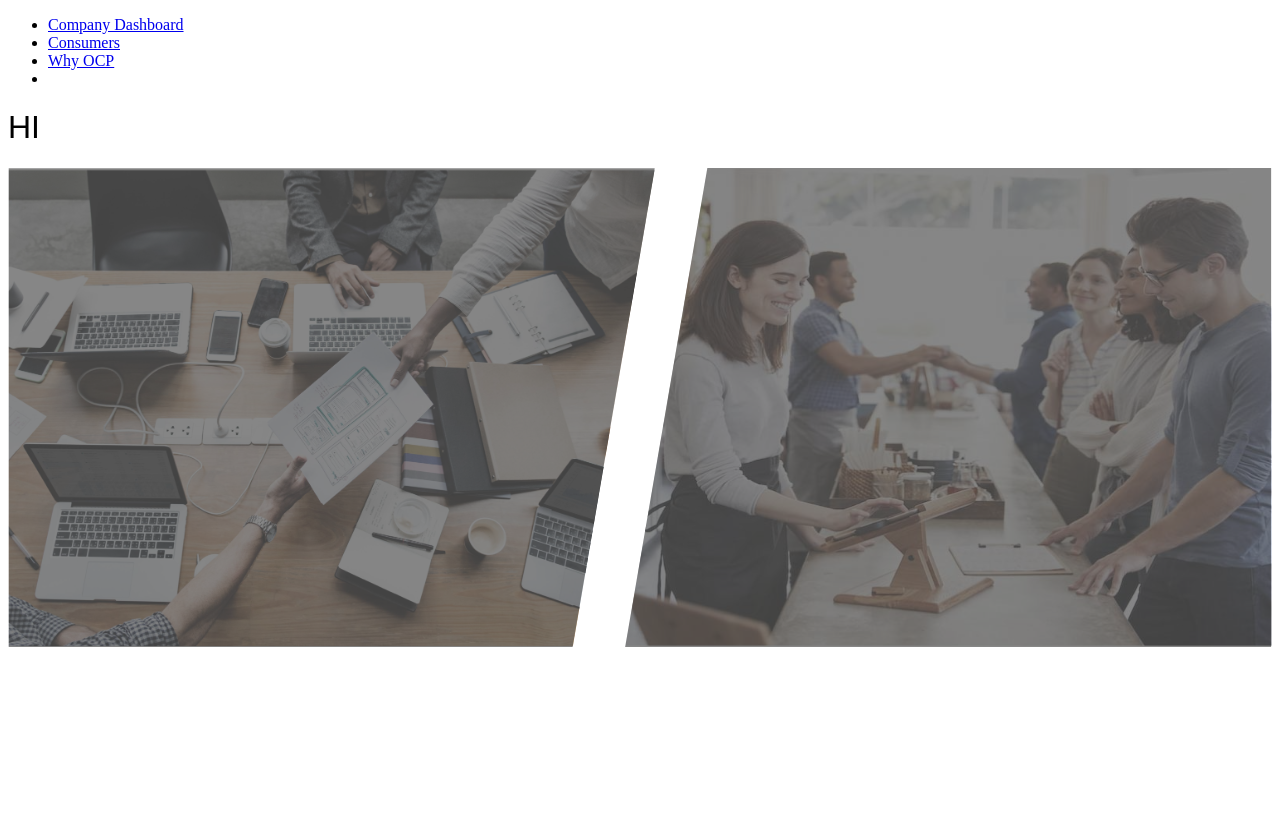
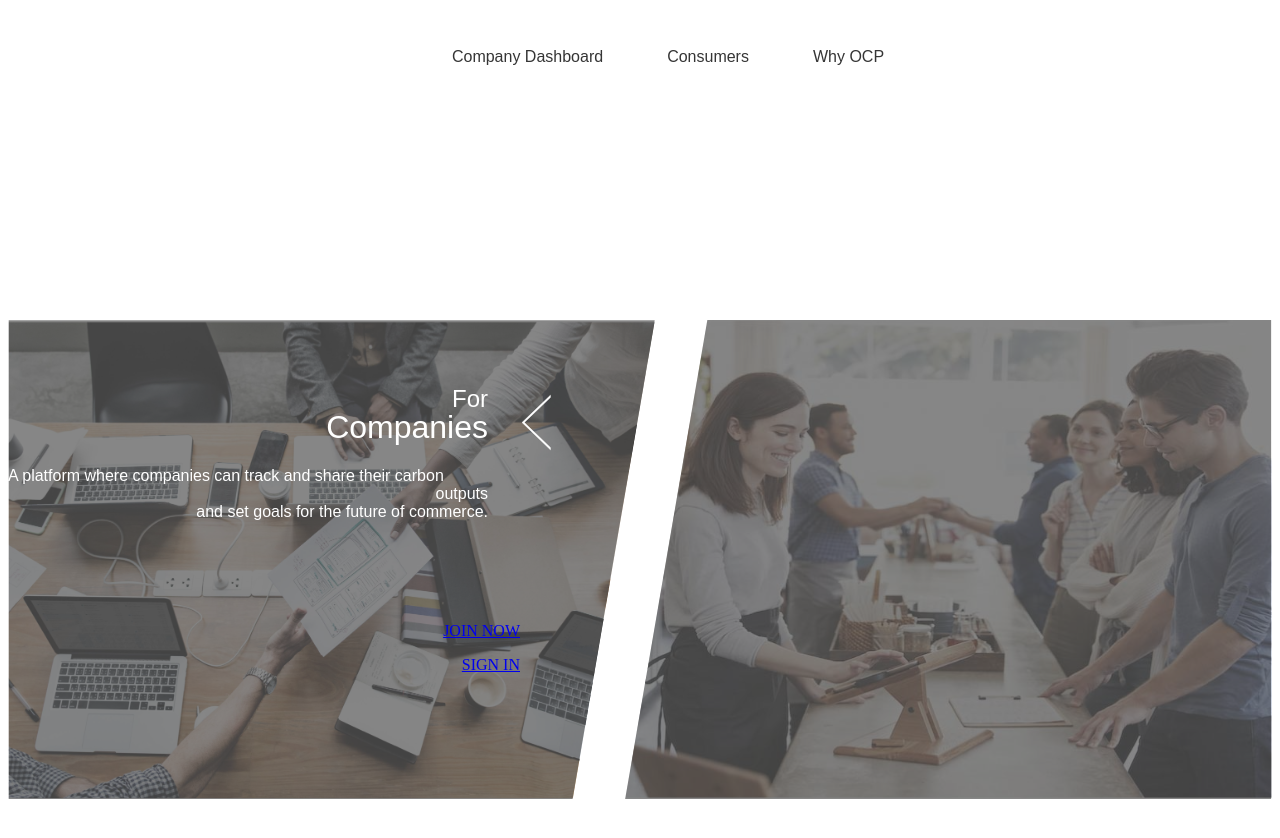
Before and after one commit to lkzailac/open-cycle-project, a React (Create React App) app in the folder react-app/: page / in a window 1280 px wide. Shown: the top 838 px of the page. Before the commit the page ends 800 px from the top, so only its background shows below. Built offline with nearby package versions, Linux system fonts and the light colour scheme; no server answers; a web font is replaced by a local one.

Commit message:
styling welcome

```diff
--- a/react-app/src/App.js
+++ b/react-app/src/App.js
@@ -6,7 +6,7 @@ import LoginForm from "./components/auth/LoginForm";
 import SignUpForm from "./components/auth/SignUpForm";
 import CompanyLoginForm from "./components/auth/CompanyLoginForm"
 import CompanySignUpForm from "./components/auth/CompanySignUpForm"
-import NavBar from "./components/NavBar";
+import NavBar from "./components/NavBar/index";
 import ProtectedRoute from "./components/auth/ProtectedRoute";
 import User from "./components/User";
 import { authenticate } from "./store/session";
@@ -17,13 +17,13 @@ function App() {
   const [loaded, setLoaded] = useState(false);
   const dispatch = useDispatch();
 
-  useEffect(() => {
-    (async() => {
-      await dispatch(authenticate());
-      await dispatch(companyAuthenticate())
-      setLoaded(true);
-    })();
-  }, []);
+  // useEffect(() => {
+  //   (async() => {
+  //     await dispatch(authenticate());
+  //     await dispatch(companyAuthenticate())
+  //     setLoaded(true);
+  //   })();
+  // }, []);
 
   // if (!loaded) {
   //   return null;
--- a/react-app/src/components/NavBar.js
+++ b/react-app/src/components/NavBar/NavBar.js
@@ -1,8 +1,8 @@
 import React from 'react';
 import { NavLink } from 'react-router-dom';
 import { useSelector, useDispatch } from 'react-redux'
-import LogoutButton from './auth/LogoutButton';
-
+import LogoutButton from '../auth/LogoutButton';
+import "./navbar.css"
 
 const NavBar = () => {
   const user = useSelector(state => state.session.user)
@@ -12,17 +12,17 @@ const NavBar = () => {
     <nav>
       <ul>
         <li>
-          <NavLink to="/company/:id" exact={true} activeClassName="active">
+          <NavLink to="/company/:id" exact={true} activeClassName="active" className='nav-li'>
             Company Dashboard
           </NavLink>
         </li>
         <li>
-          <NavLink to="/consumers" exact={true} activeClassName="active">
+          <NavLink to="/consumers" exact={true} activeClassName="active" className='nav-li'>
             Consumers
           </NavLink>
         </li>
         <li>
-          <NavLink to="/ocp" exact={true} activeClassName="active">
+          <NavLink to="/ocp" exact={true} activeClassName="active" className='nav-li'>
             Why OCP
           </NavLink>
         </li>
--- /dev/null
+++ b/react-app/src/components/NavBar/index.js
@@ -0,0 +1,3 @@
+import NavBar from './NavBar.js'
+
+export default NavBar;
--- /dev/null
+++ b/react-app/src/components/NavBar/navbar.css
@@ -0,0 +1,24 @@
+nav {
+    position: fixed;
+    top: 2em;
+    width: 100%;
+}
+
+ul {
+    display: flex;
+    justify-content: center;
+}
+
+li{
+    display: inline;
+    text-decoration: none;
+}
+
+.nav-li {
+    text-decoration: none;
+    color: #353535;
+    font-family: semplicitapro, sans-serif;
+    font-weight: 300;
+    font-style: normal;
+    padding: 2em;
+}
--- a/react-app/src/components/Welcome/Welcome.js
+++ b/react-app/src/components/Welcome/Welcome.js
@@ -1,17 +1,52 @@
 import React from 'react';
 import { useSelector, useDispatch } from 'react-redux'
+import { Link } from 'react-router-dom';
 // import { NavLink } from 'react-router-dom';
 // import LogoutButton from './auth/LogoutButton';
 import background_img from "../../images/background.svg"
+import largeArrow from "../../images/large-arrow.svg"
+import leftArrow from "../../images/left-arrow.svg"
+import "./welcome.css"
 
 const Welcome = () => {
   return (
     <>
+        <div className='welcome-container'>
+            <div className='background-image-container'>
+                <img id='background-image' src={background_img} />
+            </div>
+            <div className='left-container'>
 
-        <div >
-            <h1>HI</h1>
-            <img src={background_img} />
+                <div className='left-for'>
+                    <h2>For</h2>
+                </div>
+                <div className='left-group'>
+                    <h1>Companies</h1>
+                </div>
+                <div className='left-p'>
+                    <p>A platform where companies can track and share their carbon outputs<br></br>and set goals for the future of commerce.</p>
+                </div>
+                <div className='arrow-container'>
+                    <img className='left-arrow bounce' src={leftArrow} />
+                </div>
+                <div className="join-container">
+                    <Link to='/company-signup'>
+                        <div className='join'>
+                            JOIN NOW
+                        </div>
+                    </Link>
+                </div>
+                <div className='login-container'>
+                    <Link to='/company-login'>
+                        <div className='login'>
+                            SIGN IN
+                        </div>
+                    </Link>
+                </div>
+            </div>
+
         </div>
+
     </>
   );
 }
--- a/react-app/src/components/Welcome/welcome.css
+++ b/react-app/src/components/Welcome/welcome.css
@@ -0,0 +1,110 @@
+.welcome-container {
+    margin-top: 20em;
+    display: flex;
+}
+
+
+.background-image-container {
+    position: relative;
+    width: 100%;
+    z-index: -1;
+}
+
+.left-container {
+    display: grid;
+    grid-template-columns: 4fr 1fr;
+    grid-template-rows: 1fr 1fr 1fr 1fr;
+    width: 50%;
+    position: absolute;
+    z-index: 100;
+    color: white;
+
+    /* display: flex; */
+    /* position: relative; */
+}
+
+.left-for {
+    grid-column-start: 1;
+    grid-row-start: 1;
+    padding-top: 2em;
+    padding-right: 2em;
+    padding-bottom: 0;
+    text-align-last: right;
+    margin-top: .8em;
+    /* margin-bottom: 2.2em; */
+}
+
+.left-group{
+    grid-column-start: 1;
+    grid-row-start: 1;
+    align-self: flex-end;
+    padding-top: 2em;
+    padding-right: 2em;
+    padding-bottom: 0;
+    margin-bottom: 0;
+    text-align-last: right;
+    margin-top: 2.2em;
+    height: 4em;
+}
+
+.left-p{
+    grid-row-start: 2;
+    font-family: semplicitapro, sans-serif;
+    font-weight: 300;
+    font-style: normal;
+    text-align-last: right;
+    padding-right: 2em;
+    margin-top: 0;
+    padding-top: 0;;
+}
+
+.arrow-container {
+    grid-column-start: 2;
+    align-self:flex-end;
+    display: flex;
+    width: 100px;
+    /* margin-top: 2.2em; */
+}
+
+
+.left-arrow {
+    width: 2em;
+    height: auto;
+    align-self:flex-start;
+    animation-duration: 2s;
+    animation-iteration-count: infinite;
+    transform-origin: right;
+}
+
+.join-container {
+    grid-row-start: 3;
+    grid-column-start: 1;
+    text-align-last: right;
+    margin-top: 2.5em;
+}
+
+.login-container {
+    grid-row-start: 3;
+    grid-column-start: 1;
+    align-self:flex-end;
+    text-align-last: right;
+    margin-bottom: 2.5em;
+}
+
+Link .login {
+    text-decoration: none;
+}
+
+.bounce {
+    animation-name: bounce;
+    animation-timing-function: ease;
+}
+@keyframes bounce {
+    0%   { transform: scale(1,1)   translateX(0); }
+    10%  { transform: scale(1,1)   translateX(0); }
+    30%  { transform: scale(1,1)   translateX(40px); }
+    50%  { transform: scale(1,1)   translateX(0); }
+    57%  { transform: scale(1,1)   translateX(7px); }
+    64%  { transform: scale(1,1)   translateX(0); }
+    100% { transform: scale(1,1)   translateX(0); }
+}
```
Also changed, not shown: react-app/src/images/large-arrow.svg (added), react-app/src/images/left-arrow.svg (added).
